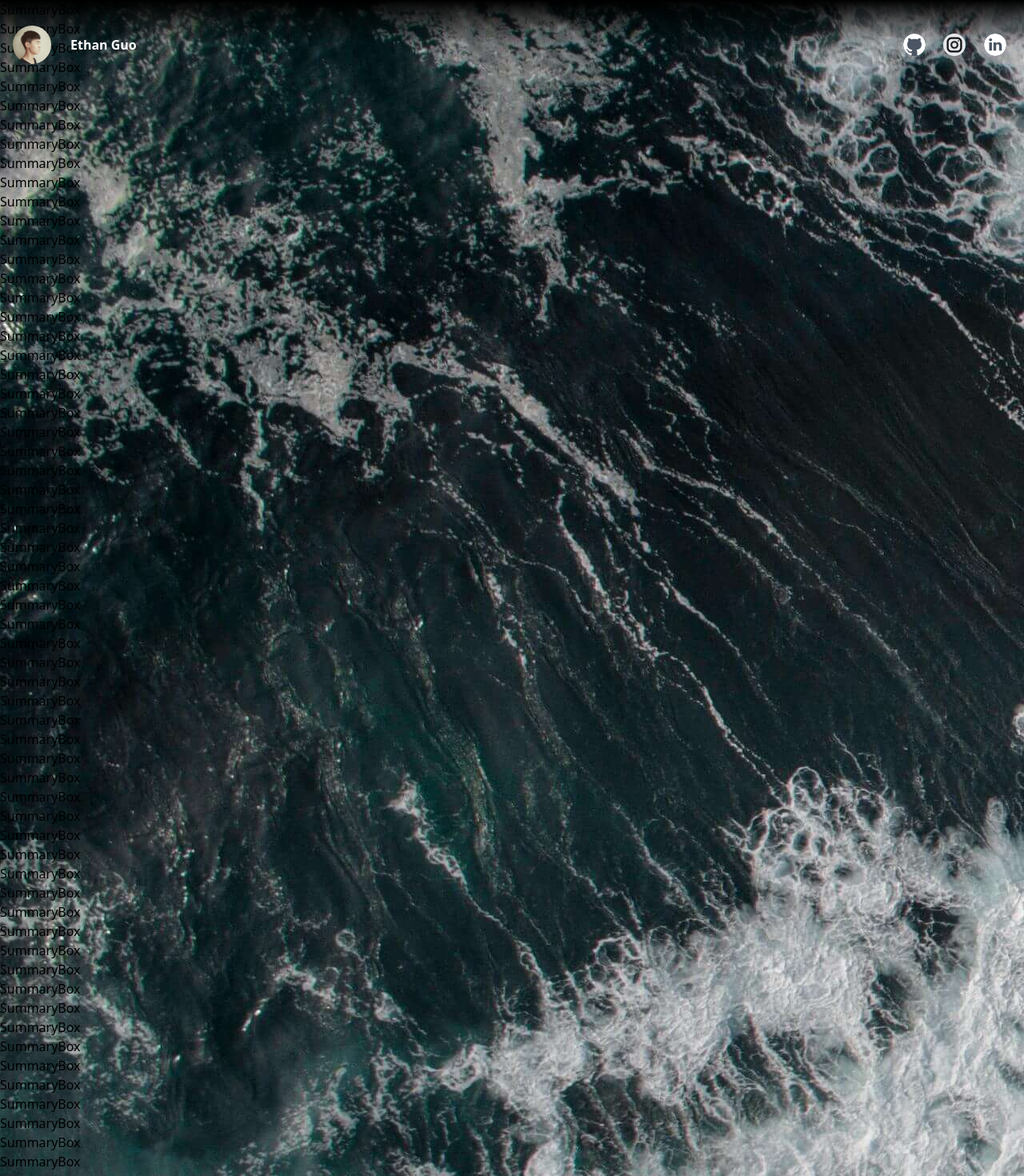
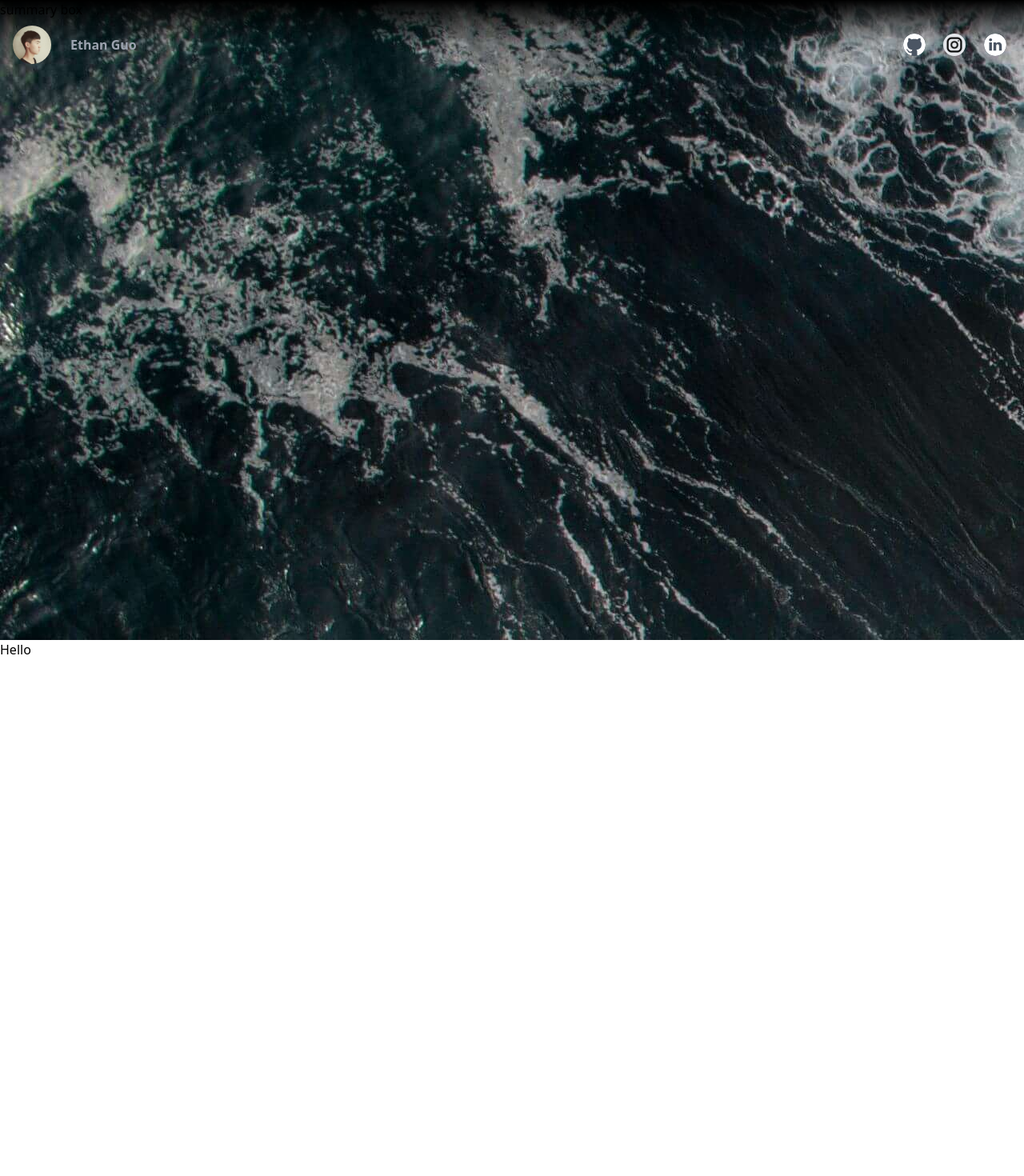
Before and after one commit to EthanGuo666/EthanGuo666.github.io, a React (Vite) app in the folder ethan_personal_page/: page / in a window 1280 px wide. Shown: the top 1470 px of the page at 80% size. Built offline with nearby package versions, Linux system fonts and the light colour scheme.

Commit message:
fix: summary box size issue

```diff
--- a/ethan_personal_page/src/App.jsx
+++ b/ethan_personal_page/src/App.jsx
@@ -5,83 +5,15 @@
 
 function App() {
   return (
-    <div className="bg-[url('./src/assets/Background.jpg')]">
+    <div>
       <div className='mx-auto p-4 bg-gradient-to-b from-black to-transparent via-transparent fixed w-full'>
         <HeaderBar />
       </div>
-      <div className='container'>
+      <div className="w-full h-screen">
         <SummaryBox />
-        <SummaryBox />
-        <SummaryBox />
-        <SummaryBox />
-        <SummaryBox />
-        <SummaryBox />
-        <SummaryBox />
-        <SummaryBox />
-        <SummaryBox />
-        <SummaryBox />
-        <SummaryBox />
-        <SummaryBox />
-        <SummaryBox />
-        <SummaryBox />
-        <SummaryBox />
-        <SummaryBox />
-        <SummaryBox />
-        <SummaryBox />
-        <SummaryBox />
-        <SummaryBox />
-        <SummaryBox />
-        <SummaryBox />
-        <SummaryBox />
-        <SummaryBox />
-        <SummaryBox />
-        <SummaryBox />
-        <SummaryBox />
-        <SummaryBox />
-        <SummaryBox />
-        <SummaryBox />
-        <SummaryBox />
-        <SummaryBox />
-        <SummaryBox />
-        <SummaryBox />
-        <SummaryBox />
-        <SummaryBox />
-        <SummaryBox />
-        <SummaryBox />
-        <SummaryBox />
-        <SummaryBox />
-        <SummaryBox />
-        <SummaryBox />
-        <SummaryBox />
-        <SummaryBox />
-        <SummaryBox />
-        <SummaryBox />
-        <SummaryBox />
-        <SummaryBox />
-        <SummaryBox />
-        <SummaryBox />
-        <SummaryBox />
-        <SummaryBox />
-        <SummaryBox />
-        <SummaryBox />
-        <SummaryBox />
-        <SummaryBox />
-        <SummaryBox />
-        <SummaryBox />
-        <SummaryBox />
-        <SummaryBox />
-        <SummaryBox />
-        <SummaryBox />
-        <SummaryBox />
-        <SummaryBox />
-        <SummaryBox />
-        <SummaryBox />
-        <SummaryBox />
-        <SummaryBox />
-        <SummaryBox />
-        <SummaryBox />
-        <SummaryBox />
-        <SummaryBox />
+      </div>
+      <div className="w-full h-screen">
+        Hello
       </div>
     </div>
   );
--- a/ethan_personal_page/src/components/HeaderBar.jsx
+++ b/ethan_personal_page/src/components/HeaderBar.jsx
@@ -10,7 +10,7 @@
       <img src={Profile} alt='' className='w-12 h-12 rounded-full' href='' />
 
       <div className='container'>
-        <label className='ml-6 text-white font-bold hover:text-gray-400'>Ethan Guo</label>
+        <label className='ml-6 text-gray-400 font-bold hover:text-gray-200'>Ethan Guo</label>
       </div>
 
       <nav className='flex'>
--- a/ethan_personal_page/src/components/SummaryBox.jsx
+++ b/ethan_personal_page/src/components/SummaryBox.jsx
@@ -2,7 +2,11 @@
 
 function SummaryBox() {
   return (
-    <div>SummaryBox</div>
+    <div className="w-full h-full bg-[url('./src/assets/Background.jpg')]">
+      <div className='w-full'>
+        summary box
+      </div>
+    </div>
   )
 }
 
```
